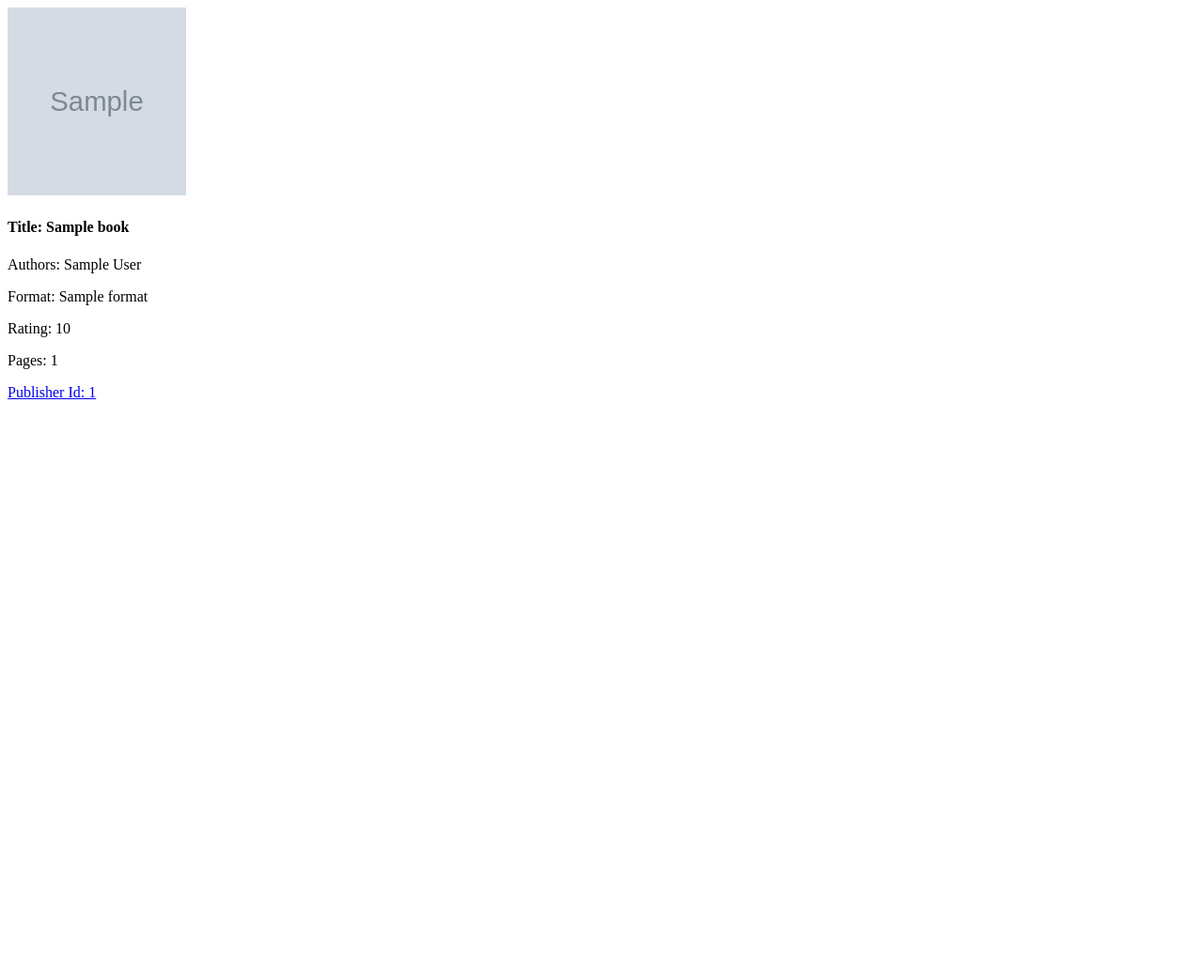
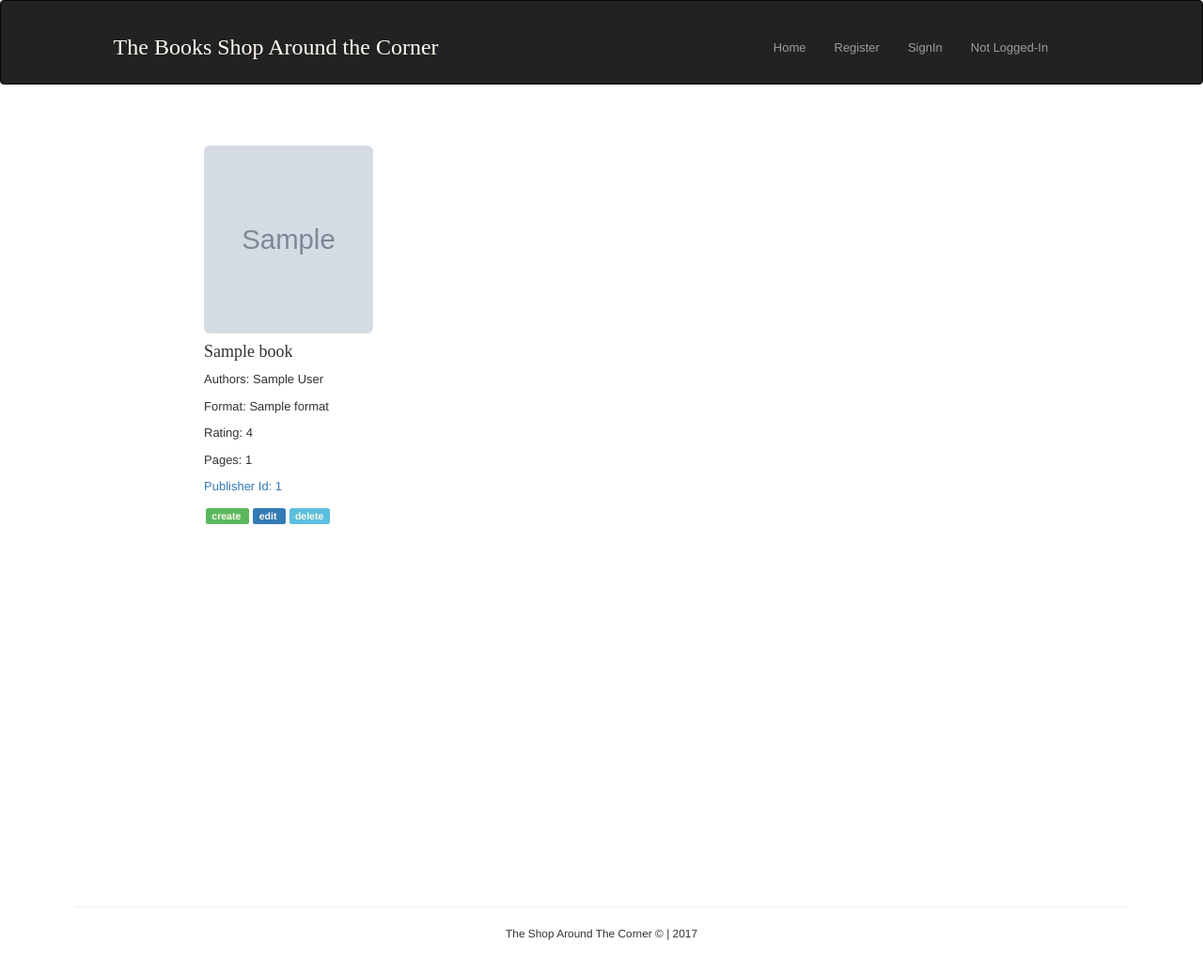
Before and after one commit to zbian002/Book-Catalog-Website, a Flask app: template app/catalog/templates/home.html in a window 1280 px wide. Shown: the whole page at 94% size. Before the commit the page ends 425 px from the top, so only its background shows below. Run offline with Flask 2, Linux system fonts and the light colour scheme; the template is opened without the code that fills it: most values are stand-ins (such as "Sample title", 1, 10 or a date in 2020); grey boxes marked "Sample" are stand-in pictures; some libraries are stand-ins or nearby versions; some web fonts are replaced.

Commit message:
Update html files

```diff
--- a/app/catalog/templates/home.html
+++ b/app/catalog/templates/home.html
@@ -1,21 +1,24 @@
-<!DOCTYPE html>
-<html lang="en">
-<head>
-    <meta charset="UTF-8">
-    <title>Magic Books Inc</title>
-</head>
-<body>
-
+{% extends 'layout.html' %}
+    {% block content %}
+        <div class="container books">
+            <div class="row">
                 {% for book in books %}
-        <img src="static/img/{{ book.image }}" alt = "book-img" height="200" width="190" class="img-rounded">
-        <h4>Title: {{ book.title }}</h4>
+                    <div class="col-md-4">
+                        <br>
+                        <img src="static/img/{{ book.image }}"
+                         alt="book-img" height="200" width="180" class="img-rounded">
+                        <h4>{{ book.title }}</h4>
                         <p>Authors: {{ book.author }}</p>
                         <p>Format: {{ book.format }}</p>
-        <p>Rating: {{ book.avg_raging }}</p>
+                        <p>Rating: {{ book.avg_rating }}</p>
                         <p>Pages: {{ book.num_pages }}</p>
                         <p><a href="{{ url_for('main.display_publisher',publisher_id=book.pub_id) }}">Publisher Id: {{ book.pub_id }}</a></p>
-
+                        <span class="label label-success"><a href="{{ url_for('main.create_book', pub_id=book.pub_id) }}" style="color: floralwhite"> create </a></span>
+                        <span class="label label-primary"><a href="{{ url_for('main.edit_book', book_id=book.id) }}" style="color: floralwhite"> edit </a></span>
+                        <span class="label label-info"><a href="{{ url_for('main.delete_book', book_id=book.id) }}" style="color: floralwhite"> delete </a></span>
+                        <br><br>
+                    </div>
                 {% endfor %}
-
-</body>
-</html>
+            </div>
+        </div>
+    {% endblock %}
--- a/app/catalog/templates/layout.html
+++ b/app/catalog/templates/layout.html
@@ -1,3 +1,4 @@
+
 <!DOCTYPE html>
 <html lang="en">
 
```
Also changed, not shown: app/catalog/templates/publisher.html (+7 -10 lines). Lines whose indentation alone changed are shown as unchanged.
